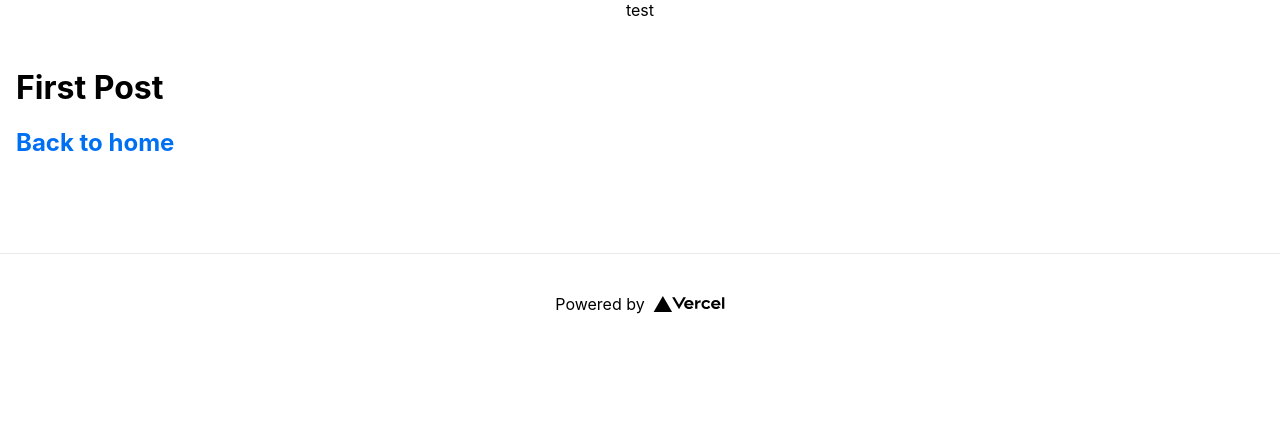
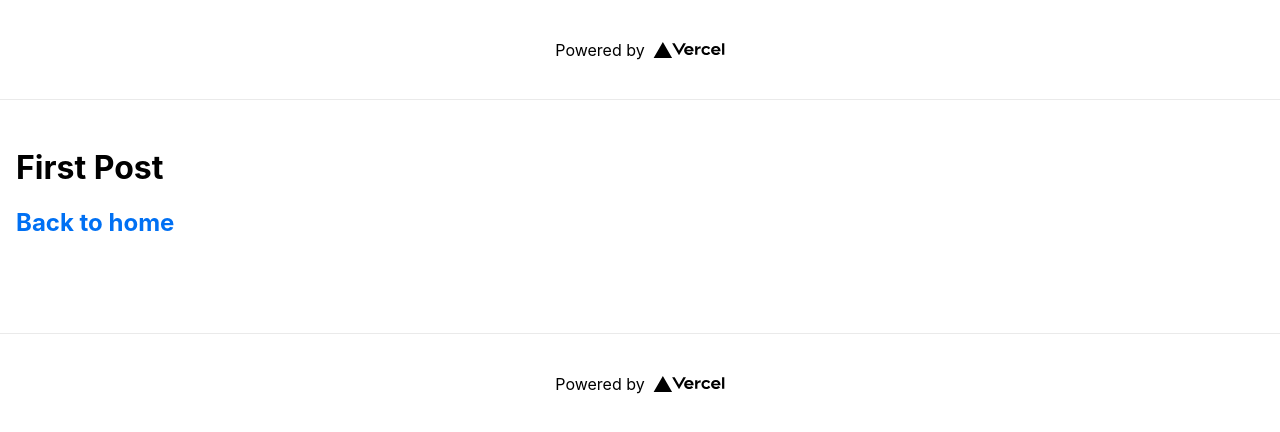
Before and after one commit to axelzum/personal-website, a Next.js app: page /posts/first-post in a window 1280 px wide. Shown: the top 432 px of the page. Built offline with nearby package versions, Linux system fonts and the light colour scheme.

Commit message:
rename navbar to header

```diff
--- /dev/null
+++ b/components/header.js
@@ -0,0 +1,40 @@
+import styled from 'styled-components';
+import Image from "next/image";
+
+const StyledLogo = styled.span`
+  height: 1em;
+  margin-left: 0.5rem;
+`;
+
+const StyledHeader = styled.header`
+  width: 100%;
+  height: 100px;
+  border-bottom: 1px solid #eaeaea;
+  display: flex;
+  justify-content: center;
+  align-items: center;
+`;
+
+const StyledHeaderAnchor = styled.a`
+  display: flex;
+  justify-content: center;
+  align-items: center;
+  flex-grow: 1;
+`;
+
+const Header = () => (
+    <StyledHeader>
+        <StyledHeaderAnchor
+            href='https://vercel.com?utm_source=create-next-app&utm_medium=default-template&utm_campaign=create-next-app'
+            rel='noopener noreferrer'
+            target='_blank'
+        >
+            {'Powered by'}{' '}
+            <StyledLogo>
+                <Image alt='Vercel Logo' height={16} src='/vercel.svg' width={72} />
+            </StyledLogo>
+        </StyledHeaderAnchor>
+    </StyledHeader>
+);
+
+export default Header;
--- a/components/layout.js
+++ b/components/layout.js
@@ -1,6 +1,6 @@
 import styled from 'styled-components';
 
-import Navbar from './navbar';
+import Header from './header';
 import Footer from './footer';
 
 const StyledLayout = styled.div`
@@ -11,7 +11,7 @@ const StyledLayout = styled.div`
 
 const Layout = ({ children }) => (
   <>
-    <Navbar />
+    <Header />
     <StyledLayout>{children}</StyledLayout>
     <Footer />
   </>
--- a/components/navbar.js
+++ /dev/null
@@ -1,9 +0,0 @@
-import styled from 'styled-components';
-
-const StyledP = styled.header`
-  text-align: center;
-`;
-
-const Navbar = () => <StyledP>{'test'}</StyledP>;
-
-export default Navbar;
--- a/pages/posts/first-post.js
+++ b/pages/posts/first-post.js
@@ -19,4 +19,5 @@ const FirstPost = () => (
     </StyledH2>
   </>
 );
+
 export default FirstPost;
--- a/styles/Home.module.css
+++ b/styles/Home.module.css
@@ -5,7 +5,6 @@
   flex-direction: column;
   justify-content: center;
   align-items: center;
-  height: 100vh;
 }
 
 .main {
```
